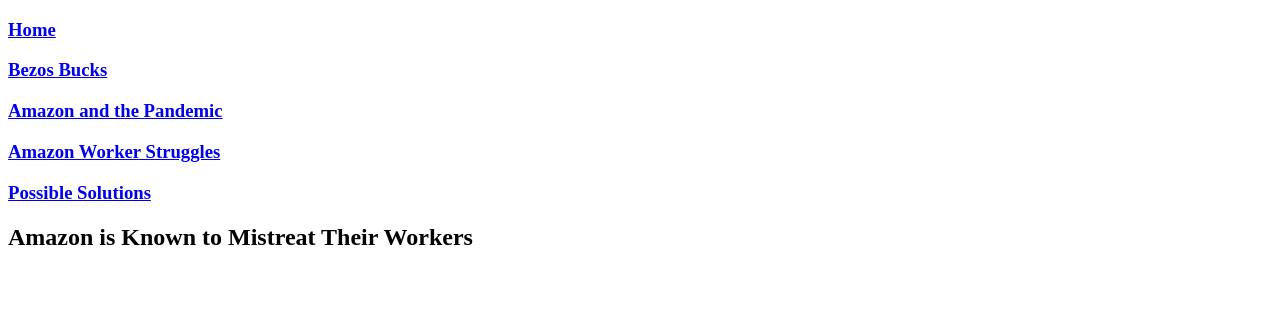
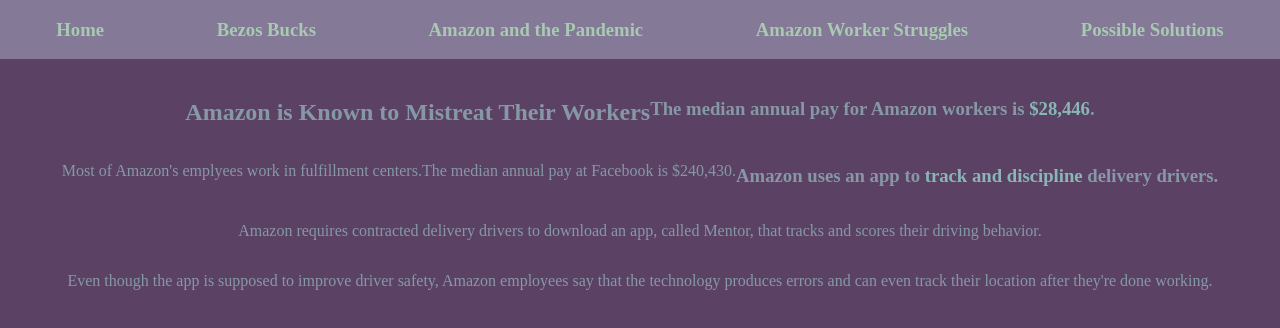
Before and after one commit to sallyestevez/final, a plain HTML site: page workers.html in a window 1280 px wide. Drawn offline with Linux system fonts and the light colour scheme.

Commit message:
added CSS

```diff
--- a/style.css
+++ b/style.css
@@ -0,0 +1,44 @@
+* {
+  box-sizing: border-box;
+}
+
+body, html {
+  padding: 0;
+  margin: 0;
+  height: 100%;
+  background-color: #5B4264;
+  color: #8698A6;
+}
+
+.header {
+  display: flex;
+  justify-content: space-around;
+  background-color: #847996;
+}
+
+.header a {
+  color: #A7CAB1;
+  text-decoration: none;
+}
+
+.header a:hover {
+  color: #F4ECD6;
+}
+
+a, a:visited, a:active {
+  font-weight: bold;
+  color: #A7CAB1;
+  text-decoration: none;
+}
+
+a, a:hover {
+  color: #88B7B5;
+}
+
+.info {
+  display: flex;
+  justify-content: center;
+  flex-wrap: wrap;
+  align-content: flex-end;
+  padding: 20px;
+}
--- a/workers.html
+++ b/workers.html
@@ -3,6 +3,7 @@
   <head>
     <meta charset="utf-8">
     <title>Amazon Worker Struggles</title>
+    <link rel="stylesheet" href="style.css">
   </head>
   <body>
     <div class="header">
@@ -15,6 +16,28 @@
 
     <div class="info">
       <h2>Amazon is Known to Mistreat Their Workers</h2>
+
+      <h3>The median annual pay for Amazon workers is
+      <a href="https://economictimes.indiatimes.com/small-biz/startups/newsbuzz/amazon-is-defined-by-billions-median-salary-is-28446/articleshow/63839581.cms" target="_blank">
+      $28,446</a>.</h3>
+      <p>Most of Amazon's emplyees work in fulfillment centers.</p>
+      <p>The median annual pay at Facebook is $240,430.</p>
+
+      <h3>Amazon uses an app to <a href="https://www.cnbc.com/2021/02/12/amazon-mentor-app-tracks-and-disciplines-delivery-drivers.html" target="_blank">
+      track and discipline</a> delivery drivers.</h3>
+      <p>Amazon requires contracted delivery drivers to download an app, called Mentor, that tracks and scores their driving behavior.</p>
+      <p>Even though the app is supposed to improve driver safety, Amazon employees say that the technology produces errors and can even track their location
+      after they're done working.</p>
+      <h3><a href="" target="_blank"></a></h3>
+      <h3><a href="" target="_blank"></a></h3>
+      <h3><a href="" target="_blank"></a></h3>
+      <h3><a href="" target="_blank"></a></h3>
+      <h3><a href="" target="_blank"></a></h3>
+      <h3><a href="" target="_blank"></a></h3>
+      <h3><a href="" target="_blank"></a></h3>
+      <h3><a href="" target="_blank"></a></h3>
+      <h3><a href="" target="_blank"></a></h3>
+      <h3><a href="" target="_blank"></a></h3>
     </div>
   </body>
 </html>
```
Also changed, not shown: bucks.html (+1 -0 lines), index.html (+2 -1 lines), pandemic.html (+1 -0 lines), solutions.html (+1 -0 lines).
